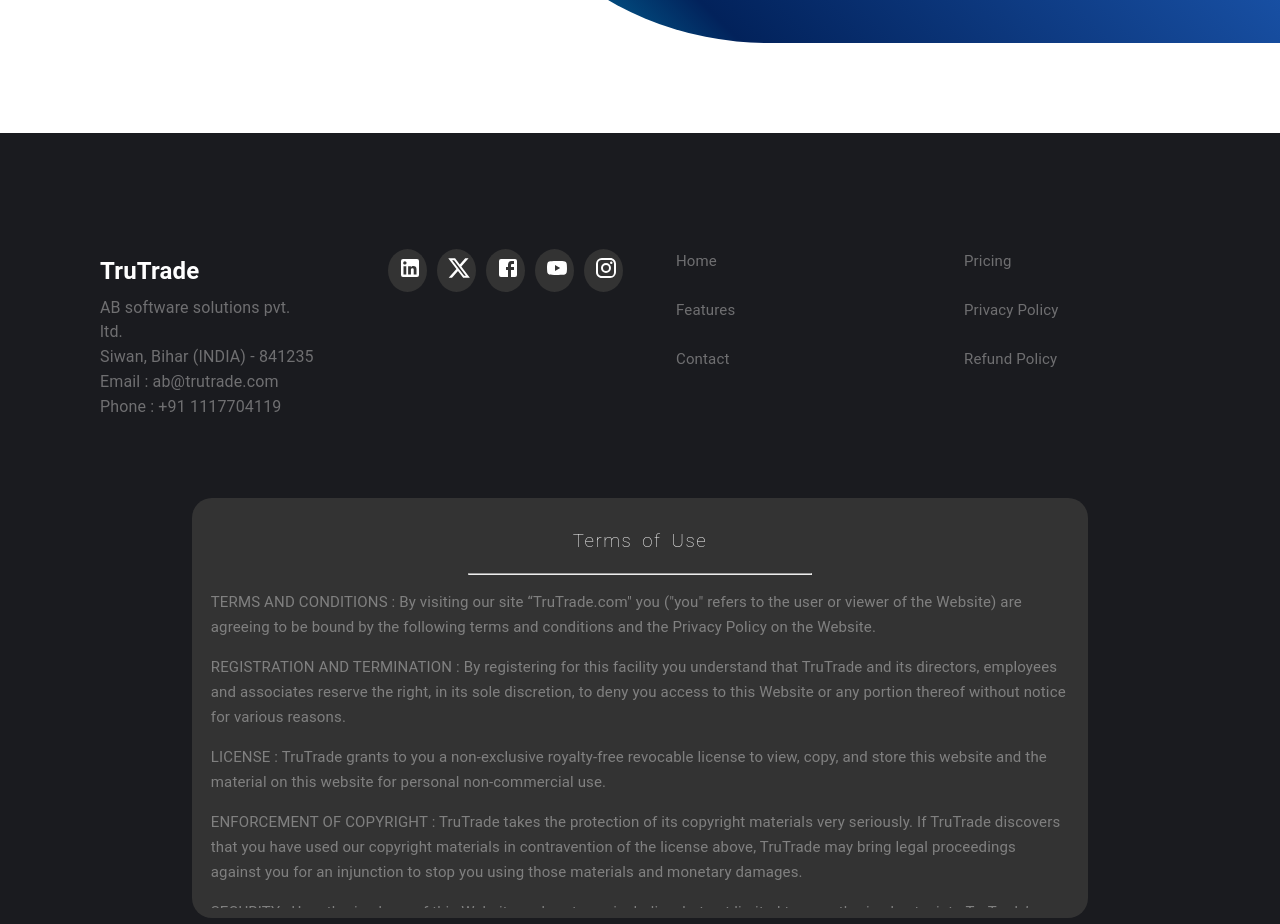
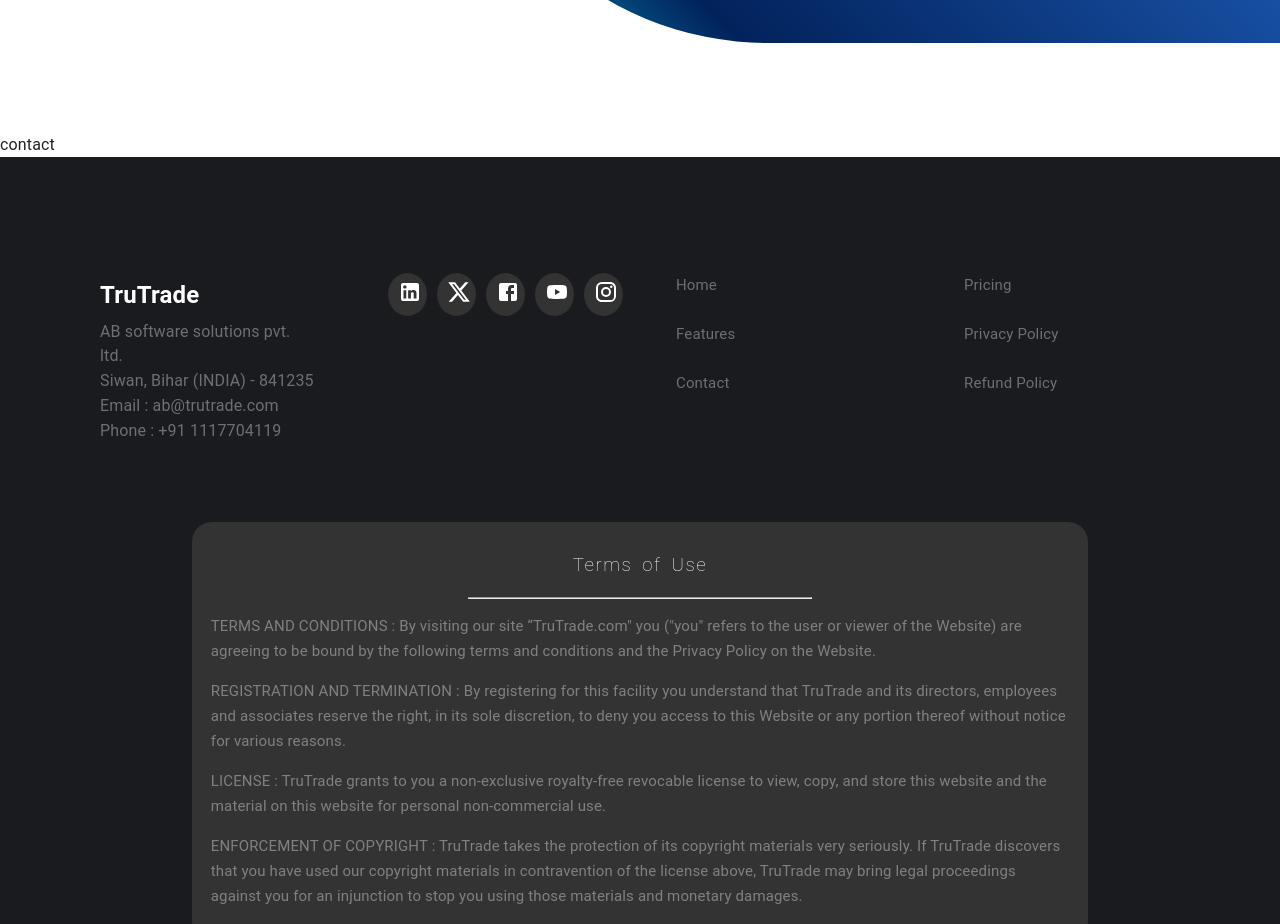
Before and after one commit to iamabhiCH/TruTrade---The-Trading-Application, a React (Create React App) app: page / in a window 1280 px wide. Shown: the part 4660-5584 px from the top of the page. Built offline with nearby package versions, Linux system fonts and the light colour scheme.

Commit message:
Adding contact page in the wbpage.

```diff
--- /dev/null
+++ b/src/components/contact.js
@@ -0,0 +1,10 @@
+import React from 'react'
+import './contact.css'
+
+const contact = () => {
+  return (
+    <div>contact</div>
+  )
+}
+
+export default contact
--- a/src/components/homePage.js
+++ b/src/components/homePage.js
@@ -4,6 +4,7 @@
 import Spectrum from './spectrum';
 import Pricing from './pricing';
 import Testonomial from "./testinomial";
+import Contact from "./contact";
 
 const Home = () => {
     return (
@@ -13,6 +14,7 @@
             <Spectrum />
             <Pricing />
             <Testonomial />
+            <Contact />
         </>
     );
 };
```
Also changed, not shown: src/components/contact.css (added).
